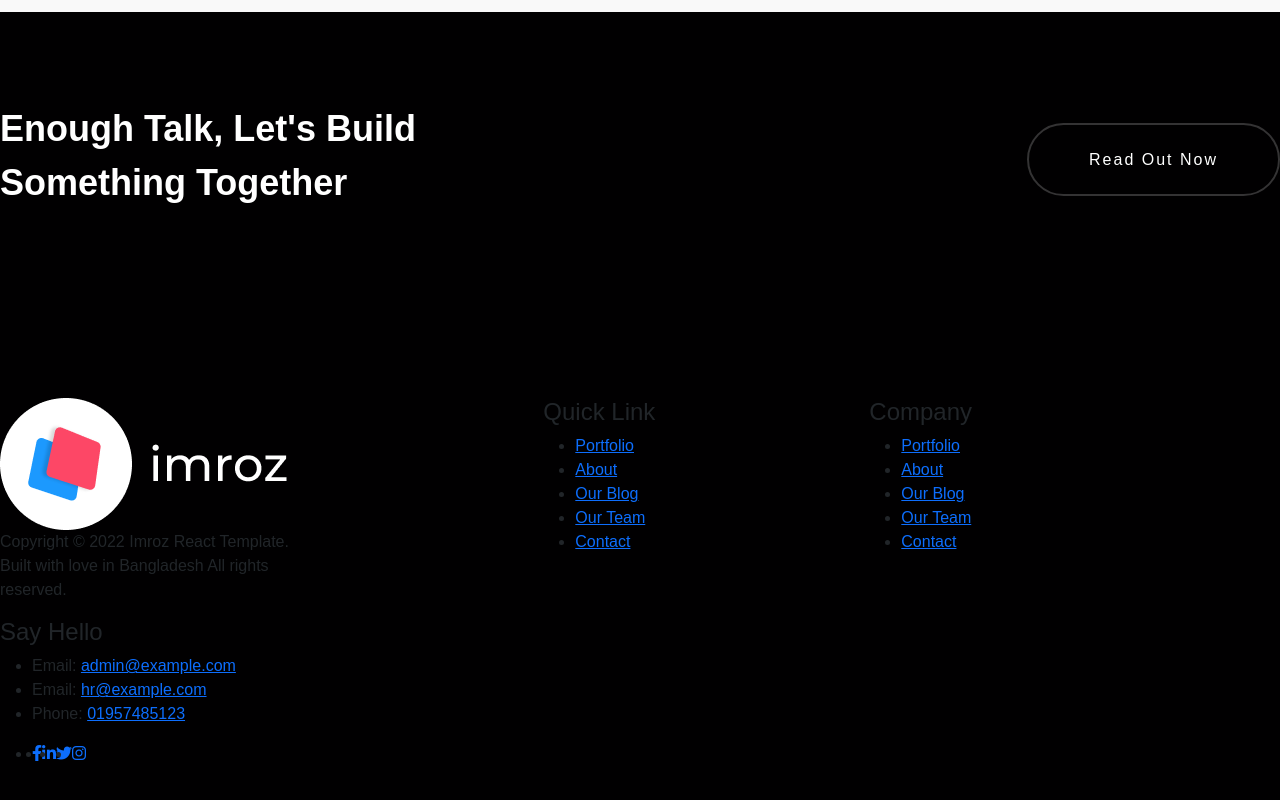
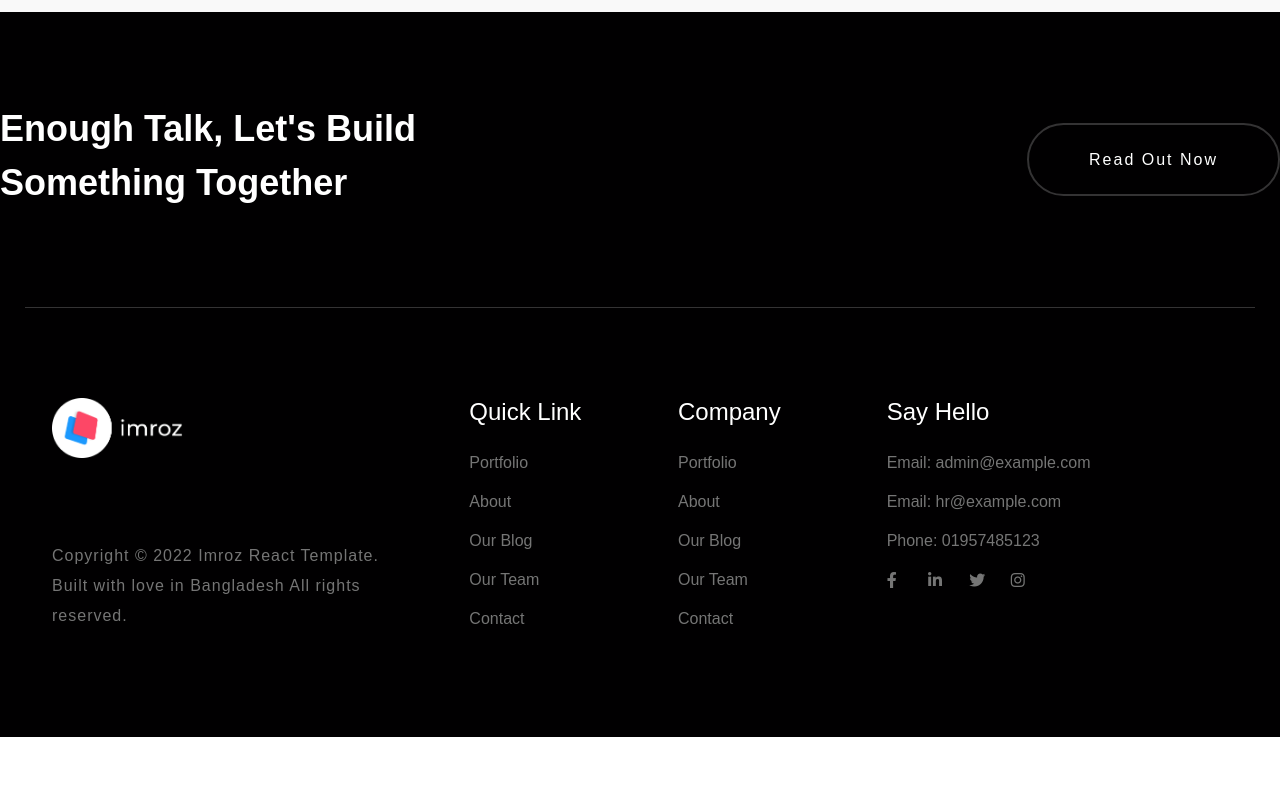
Before and after one commit to trinhhoaithanh/Imroz_Project, a plain HTML site: page index.html in a window 1280 px wide. Shown: the part 6723-7523 px from the top of the page. After the commit the page ends 7460 px from the top, so only its background shows below. Drawn offline with nearby package versions, Linux system fonts and the light colour scheme.

Commit message:
complete footer

```diff
--- a/css/style.css
+++ b/css/style.css
@@ -238,6 +238,10 @@
     background-image: linear-gradient(transparent 0, #E34363 80%);
     transition: 1s;
     z-index: 3;
+}
+.project .container .project-content .project-item:hover .content .content-inner .item-heading .category-list a{
+   animation: fadeUp 0.5s;
+   z-index: 4;
 }
 .project .container .btn-project{
     background-color: #ED4364;
@@ -723,13 +727,91 @@
     background-color: #E34363;
     transition: all 0.5s;
 }
+.footer .first-part{
+    position: relative;
+}
 .footer .first-part::after{
     position: absolute;
     content: "";
+    background-color: hsla(0,0%,100%,.2);
+    max-width: 1230px;
+    height: 1px;
+    margin: 0 auto;
     left: 0;
     right: 0;
     bottom: 0;
+
+}
+.footer .second-part {
+    margin-left: 52px;
+}
+.footer .second-part .container .inner{
+    display: flex;
+    flex-direction: column;
+    justify-content: space-between;
+    height: 100%;
+}
+.footer .second-part .container .inner .logo a img{
+   max-height: 60px;
+   margin-bottom: 60px;
+}
+.footer .second-part .container .inner p{
+    color: #757575;
+    font-size: 16px;
+    line-height: 30px;
+    letter-spacing: 1px;
+}
+.footer .second-part .container .footer-link h4{
+    color: white;
+    margin-bottom: 25px;
+}
+.footer .second-part .container .footer-link .ft-link{
+    padding-left: 0;
+
+}
+.footer .second-part .container .footer-link li{
+    margin-bottom: 15px;
+    list-style: none;
+    color: #757575;
+
+}
+.footer .second-part .container .footer-link li a{
+
+    text-decoration: none;
+    color: #757575;
+}
+.footer .second-part .container .footer-link .ft-link li a:hover{
+    color: #E34363;
+}
+.footer .second-part .container .footer-link .ft-link li a::after{
+    position: absolute;
+    content: "";
+    left: 0;
+    bottom: 0;
     height: 1px;
-    max-width: 1230px;
-    background-color: grey;
 }
+.footer .second-part .container .footer-link .ft-link li a::after{
+    background: linear-gradient(120deg, #1C99FE 20.69%, #7644FF 50.19%, #E34363 79.69%);
+}
+.footer .second-part .container .footer-link .ft-link li a:hover::after{
+    width: 100%;
+
+}
+
+.footer .second-part .container .footer-link .social-platform .social-content{
+    display: flex;
+    padding-left: 0;
+}
+.footer .second-part .container .footer-link .social-platform .social-content li{
+    width: 25%;
+    margin-right: -57px;
+}
+.footer .second-part .container .footer-link .social-platform .social-content li:hover
+{
+    transform: translateY(-5px);
+
+}
+.footer .second-part .container .footer-link .social-platform .social-content li a:hover{
+    color: white;
+
+}
--- a/index.html
+++ b/index.html
@@ -811,7 +811,7 @@
     <div class="second-part">
       <div class="container">
         <div class="row">
-          <div class="col-lg-4 col-md-6 col-sm-6 col-12">
+          <div class="col-lg-4 col-md-6 col-sm-12 col-12 mt--30">
             <div class="inner">
                 <div class="logo">
                   <a href="#">
@@ -821,7 +821,7 @@
                 <p>Copyright © 2022 Imroz React Template. <br> Built with love in Bangladesh All rights <br> reserved.</p>
             </div>
           </div>
-          <div class="col-lg-2 col-xl-2 offset-xl-1 col-md-6 col-sm-6 col-12 mt_mobile--40">
+          <div class="col-lg-2 col-xl-2 col-sm-6 col-md-6 col-12">
             <div class="footer-link">
               <h4>Quick Link</h4>
               <ul class="ft-link">
@@ -843,7 +843,7 @@
               </ul>
             </div>
           </div>
-          <div class="col-lg-2 col-xl-2 offset-xl-1 col-md-6 col-sm-6 col-12 mt_mobile--40">
+          <div class="col-lg-2 col-xl-2 col-sm-6 col-md-6 col-12">
             <div class="footer-link">
               <h4>Company</h4>
               <ul class="ft-link">
@@ -865,7 +865,7 @@
               </ul>
             </div>
           </div>
-          <div class="col-lg-3 col-md-6 col-sm-6 col-12 mt_md--40 mt_sm--40">
+          <div class="col-lg-4 col-md-6 col-sm-12 col-12 mt--30 ">
             <div class="footer-link">
               <h4>Say Hello</h4>
               <ul class="ft-link">
@@ -874,7 +874,7 @@
                 <li>Phone: <a href="mailto:hr@example.com">01957485123</a></li>
               </ul>
               <div class="social-platform">
-                <ul class="social-content d-flex justify-content-start liststyle">
+                <ul class="social-content">
                   <li><a href="#"><i class="fab fa-facebook-f"></i></a></li>
                   <li><a href="#"><i class="fab fa-linkedin-in"></i></a></li>
                   <li><a href="#"><i class="fab fa-twitter"></i></a></li>
```
